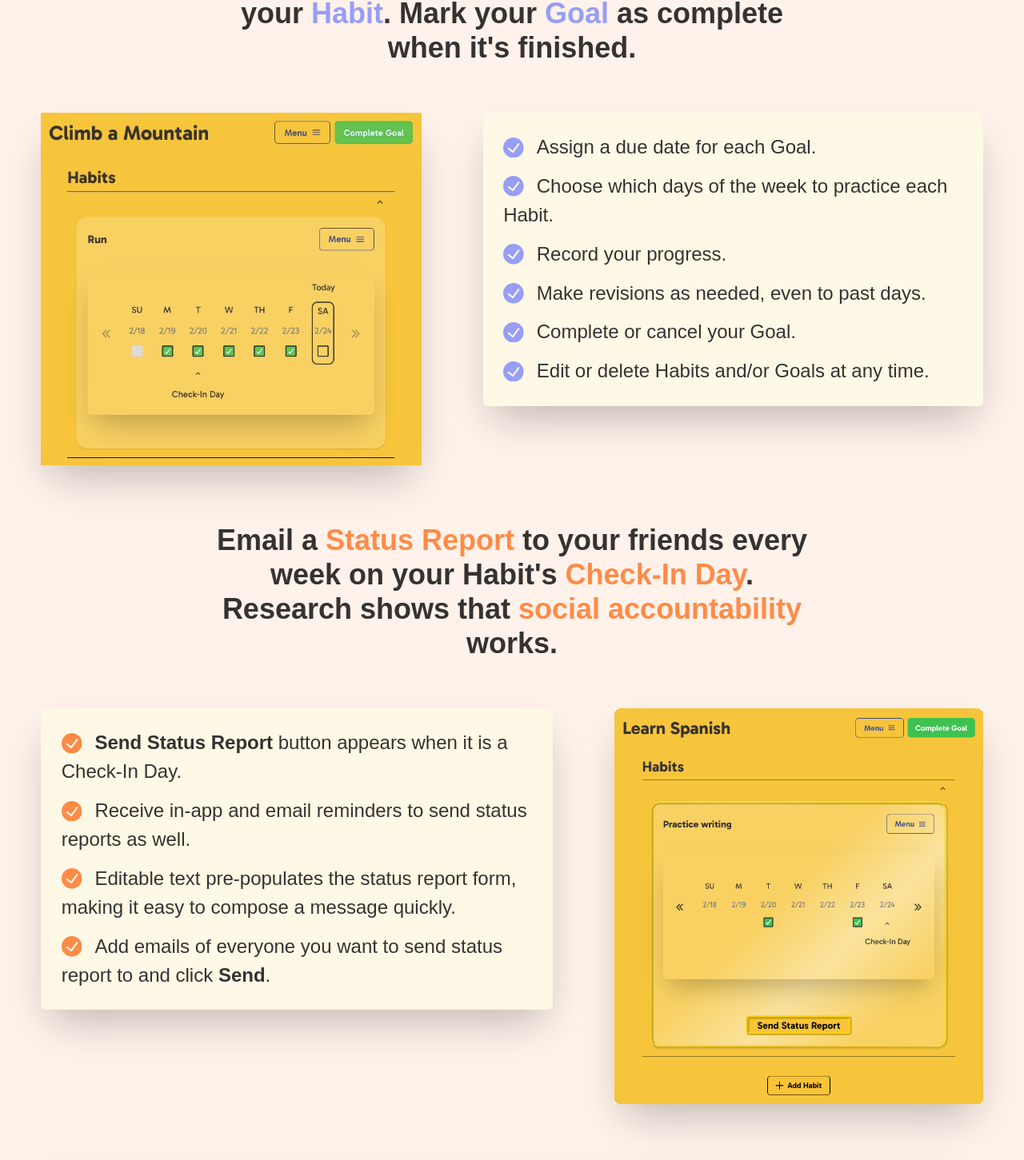
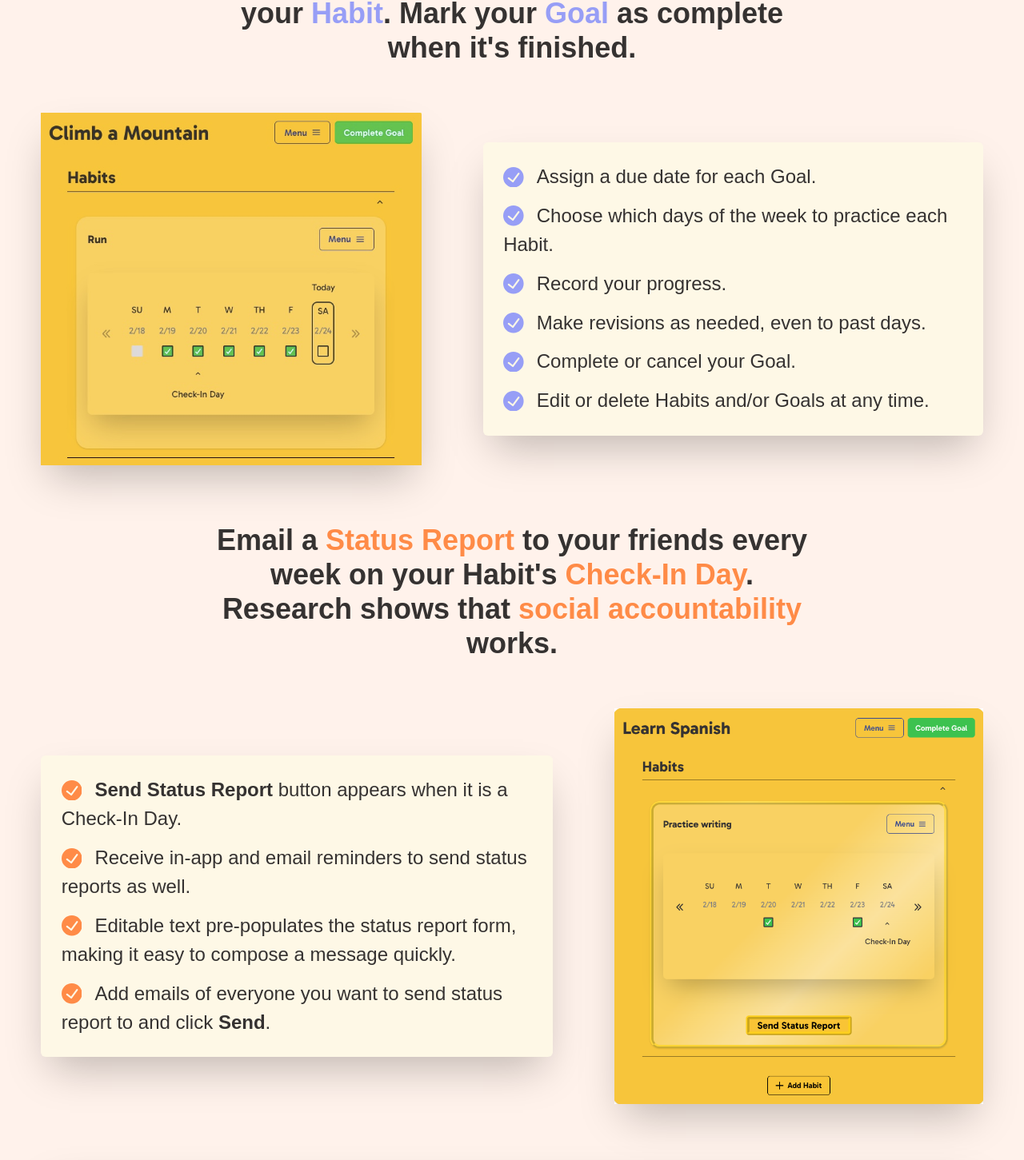
Before and after one commit to dyazdani/trac, a React (Vite) app: page / in a window 1280 px wide. Shown: the part 578-2029 px from the top of the page at 80% size. Built offline with nearby package versions, Linux system fonts and the light colour scheme; a web font is replaced by a local one.

Commit message:
Aligned itens in Flex components

```diff
--- a/src/client/components/LandingPage.tsx
+++ b/src/client/components/LandingPage.tsx
@@ -99,6 +99,7 @@ const LandingPage = () => {
                 </Heading>
                 <Flex
                     justifyContent="center"
+                    alignItems="center"
                 >
                     <Card
                         boxShadow="2xl"
@@ -173,6 +174,7 @@ const LandingPage = () => {
 
                 <Flex
                     justifyContent="center"
+                    alignItems="center"
                 >
                     <Card
                         p="2vw"
```
